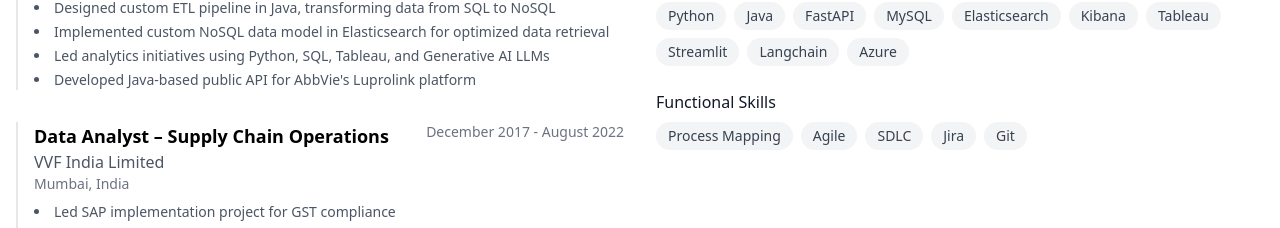
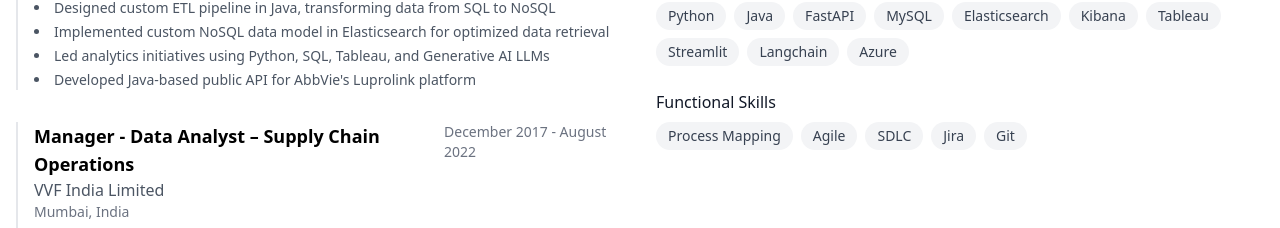
Before and after one commit to Abhinav0905/Abhinav0905.github.io, a React (Vite) app: page / in a window 1280 px wide. Shown: the part 1198-1426 px from the top of the page. Built offline with nearby package versions, Linux system fonts and the light colour scheme; no server answers.

Commit message:
Update job title in Experience component and update script reference in index.html

```diff
--- a/src/components/Experience.tsx
+++ b/src/components/Experience.tsx
@@ -26,7 +26,7 @@ const experiences = [
     ]
   },
   {
-    title: 'Data Analyst – Supply Chain Operations',
+    title: 'Manager - Data Analyst – Supply Chain Operations',
     company: 'VVF India Limited',
     location: 'Mumbai, India',
     period: 'December 2017 - August 2022',
```
Also changed, not shown: 2 other files (tests, documents, lock files or other folders).
